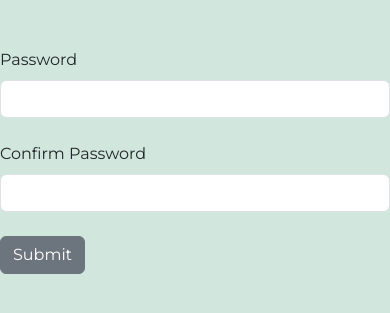
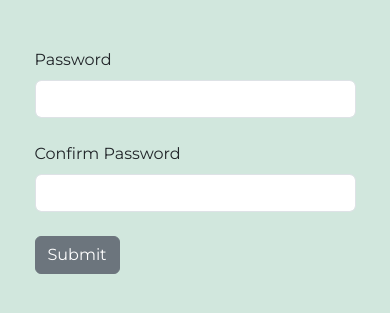
Before and after one commit to DanArthur99/Milestone-Project-3, a Flask app: page /update_password/1 in a window 390 px wide. Shown: the part 135-448 px from the top of the page. Run offline with Flask 2, Linux system fonts and the light colour scheme; the visitor is signed in with stand-in values (Sample User, id 1); data comes from the database, SQL or seed files in the repository; some libraries are stand-ins or nearby versions; some web fonts are replaced.

Commit message:
Update update_password.html
Form mobile styling

```diff
--- a/review_app/templates/update_password.html
+++ b/review_app/templates/update_password.html
@@ -12,7 +12,7 @@
         </header>
     </div>
     <div class="row justify-content-center">
-        <form class="col-md-6 mt-5" action="{{ url_for('update_password', id=user.id) }}" method="POST">
+        <form class="col-10 col-md-6 mt-5" action="{{ url_for('update_password', id=user.id) }}" method="POST">
             {{ form.hidden_tag() }}
 
             {{ form.password.label(class="form-label") }}
```
